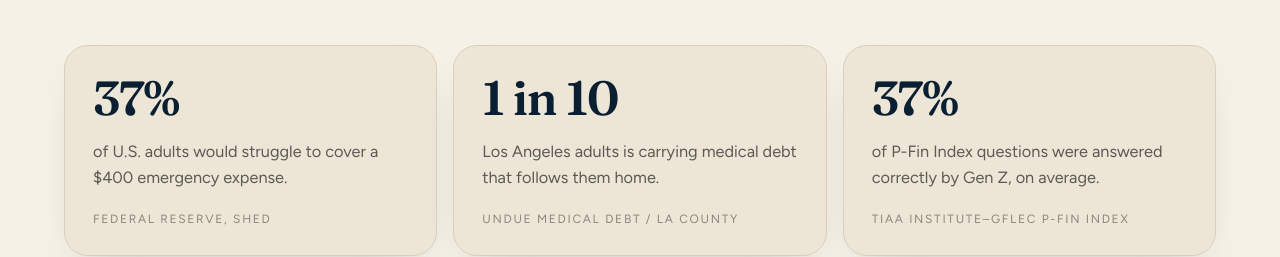
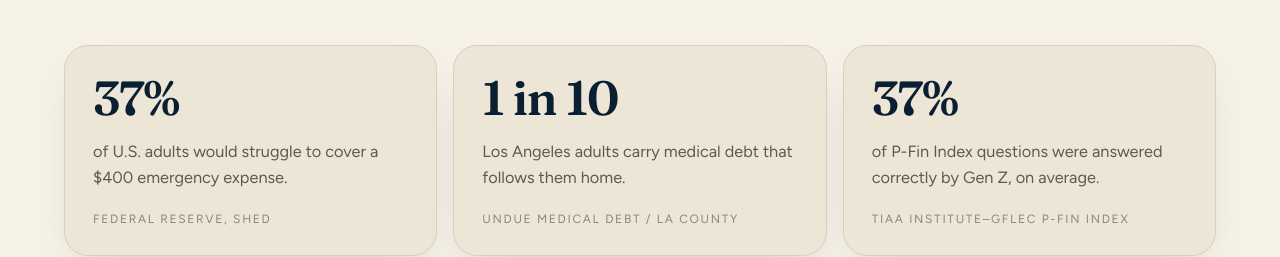
Before and after one commit to benjaminknkirk/GSLAFinwellness, a Next.js app: page / in a window 1280 px wide. Shown: the part 1520-1777 px from the top of the page. Built offline with nearby package versions, Linux system fonts and the light colour scheme.

Commit message:
Fix LA medical debt card grammar
Use plural verb agreement with the 1-in-10 supporting stat copy.

Co-authored-by: Benjamin Kirk <benjaminknkirk@gmail.com>

```diff
--- a/components/problem.tsx
+++ b/components/problem.tsx
@@ -23,7 +23,7 @@ const supporting: SupportingStat[] = [
   },
   {
     display: "1 in 10",
-    label: "Los Angeles adults is carrying medical debt that follows them home.",
+    label: "Los Angeles adults carry medical debt that follows them home.",
     source: "Undue Medical Debt / LA County",
   },
   {
```
